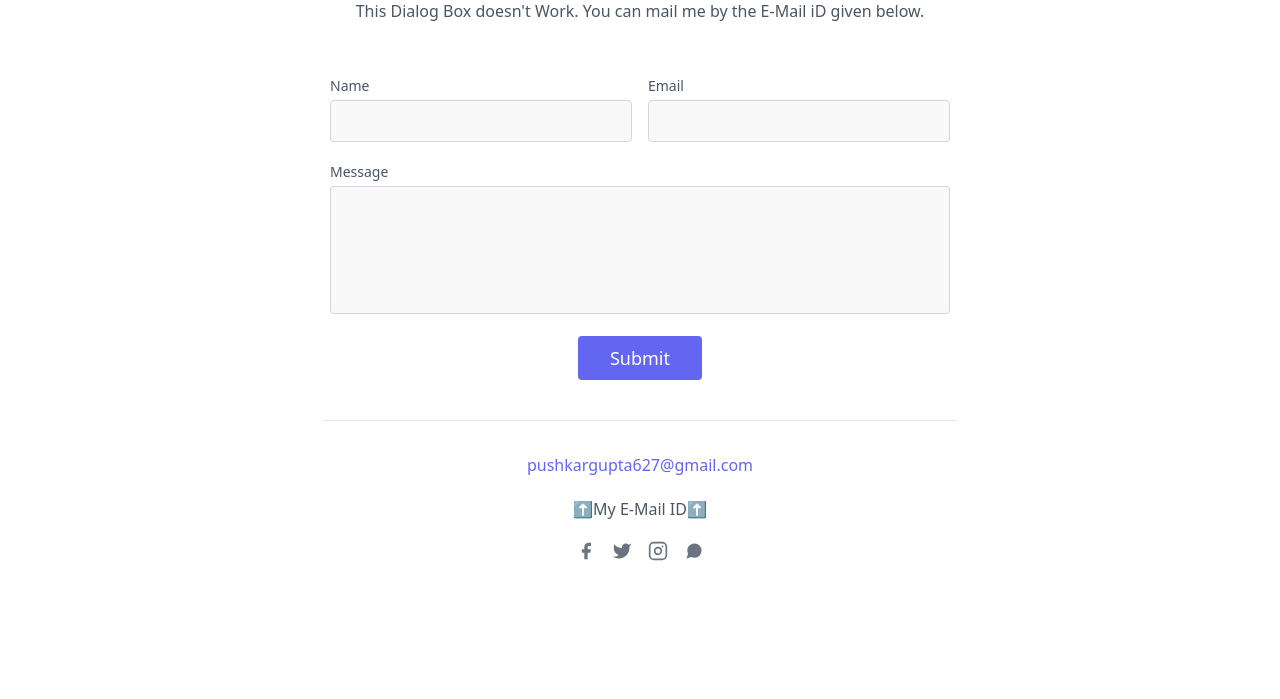
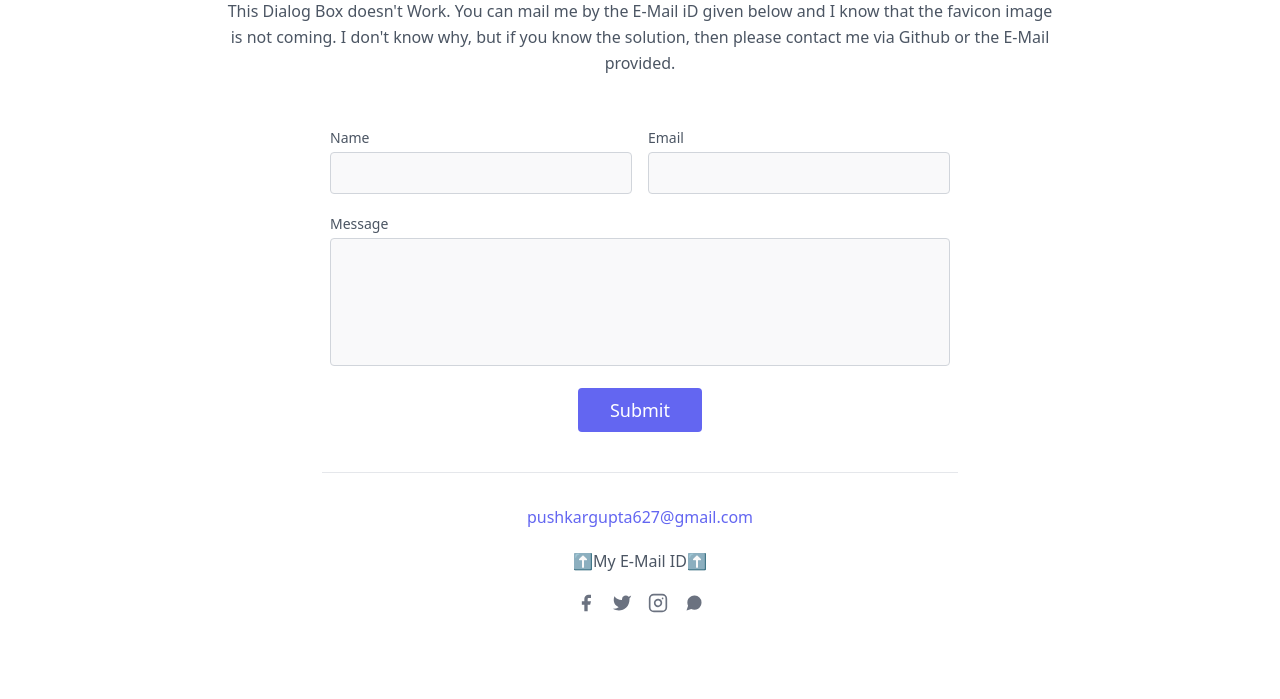
Before and after one commit to pushkargupta627/my-website, a plain HTML site: page contact.html in a window 1280 px wide. Shown: the part 238-937 px from the top of the page. Drawn offline with nearby package versions, Linux system fonts and the light colour scheme.

Commit message:
Update contact.html

```diff
--- a/contact.html
+++ b/contact.html
@@ -32,7 +32,7 @@
         <div class="container px-5 py-24 mx-auto">
           <div class="flex flex-col text-center w-full mb-12">
             <h1 class="sm:text-3xl text-2xl font-medium title-font mb-4 text-gray-900">Contact Me</h1>
-            <p class="lg:w-2/3 mx-auto leading-relaxed text-base">This Dialog Box doesn't Work. You can mail me by the E-Mail iD given below.</p>
+            <p class="lg:w-2/3 mx-auto leading-relaxed text-base">This Dialog Box doesn't Work. You can mail me by the E-Mail iD given below and I know that the favicon image is not coming. I don't know why, but if you know the solution, then please contact me via Github or the E-Mail provided.</p>
           </div>
           <div class="lg:w-1/2 md:w-2/3 mx-auto">
             <div class="flex flex-wrap -m-2">
```
